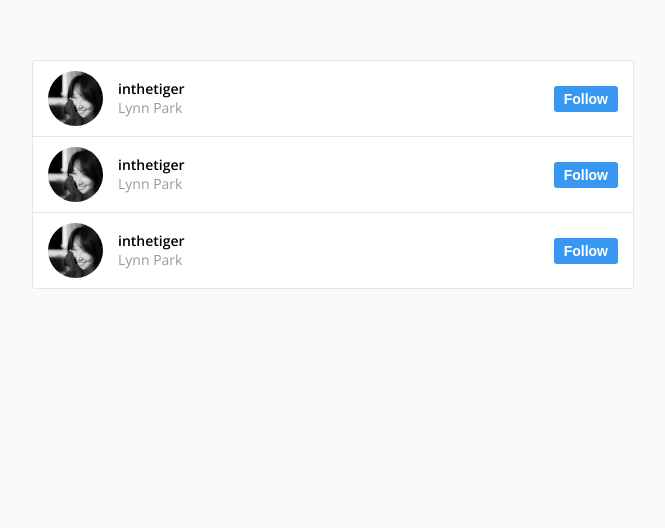
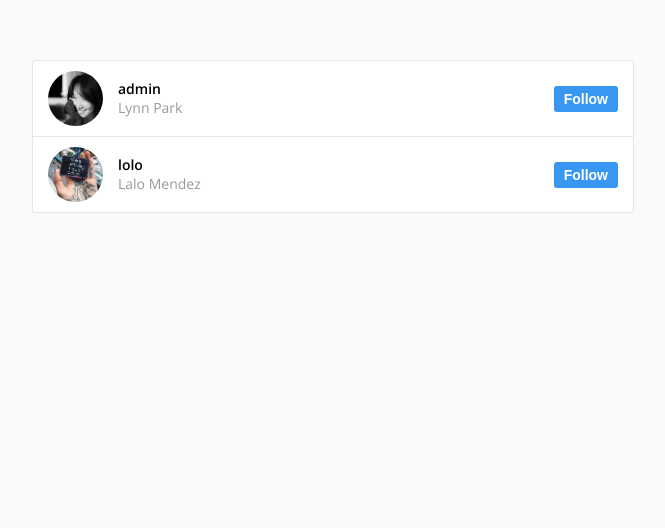
Before and after one commit to nomadcoders/vietgram_django, a Django app: page /explore/ in a window 1280 px wide. Shown: the part 76-604 px from the top of the page, without its empty margins (307-972 px from the left). Run offline with Django 3.2, Linux system fonts and the light colour scheme; a user stored in the database is signed in; data comes from the database, SQL or seed files in the repository; both versions use the stored data as it was after the commit.

Commit message:
Explore users

```diff
--- a/templates/explore.html
+++ b/templates/explore.html
@@ -1,45 +1,20 @@
  {% extends 'base.html' %} {%block title%}Explore{%endblock title%} {% block content%}
 <main id="explore">
     <ul class="explore__users">
+        {% for user in users %}
         <li class="explore__user">
-
             <div class="explore__user-column">
-                <img src="images/avatar.jpg" class="explore__avatar" />
+                <img src="{{user.profile_photo.url}}" class="explore__avatar" />
                 <div class="explore__info">
-                    <span class="explore__username">inthetiger</span>
-                    <span class="explore__full-name">Lynn Park</span>
+                    <span class="explore__username">{{user.username}}</span>
+                    <span class="explore__full-name">{{user.get_full_name}}</span>
                 </div>
             </div>
             <div class="explore__user-column">
                 <button>Follow</button>
             </div>
         </li>
-        <li class="explore__user">
-
-            <div class="explore__user-column">
-                <img src="images/avatar.jpg" class="explore__avatar" />
-                <div class="explore__info">
-                    <span class="explore__username">inthetiger</span>
-                    <span class="explore__full-name">Lynn Park</span>
-                </div>
-            </div>
-            <div class="explore__user-column">
-                <button>Follow</button>
-            </div>
-        </li>
-        <li class="explore__user">
-
-            <div class="explore__user-column">
-                <img src="images/avatar.jpg" class="explore__avatar" />
-                <div class="explore__info">
-                    <span class="explore__username">inthetiger</span>
-                    <span class="explore__full-name">Lynn Park</span>
-                </div>
-            </div>
-            <div class="explore__user-column">
-                <button>Follow</button>
-            </div>
-        </li>
+        {% endfor %}
     </ul>
 </main>
 {% endblock content%}
--- a/templates/profile.html
+++ b/templates/profile.html
@@ -2,7 +2,7 @@
 <main id="profile">
     <header class="profile__header">
         <div class="profile__column">
-            <img src="{{MEDIA_URL}}/{{user.profile_photo}}" />
+            <img src="{{user.profile_photo.url}}" />
         </div>
         <div class="profile__column">
             <div class="profile__title">
@@ -24,7 +24,7 @@
             <p class="profile__bio">
                 <span class="profile__full-name">
                         {{user.get_full_name}}
-                    </span> {{user.bio}}
+                    </span> {% if user.bio %}{{user.bio}}{% endif %}
                 <a href="{{user.website}}">{{user.website}}</a>
             </p>
         </div>
--- a/users/views.py
+++ b/users/views.py
@@ -29,7 +29,11 @@ def login(request):
 
 def explore(request):
     if request.user.is_authenticated:
-        return render(request, 'explore.html')
+        users = models.User.objects.all()
+        context = {
+            'users': users
+        }
+        return render(request, 'explore.html', context)
     else:
         response = HttpResponseRedirect(reverse('login'))
     return response
@@ -37,10 +41,10 @@ def explore(request):
 
 def profile(request):
     if request.user.is_authenticated:
-        potato = {
+        context = {
             'user': request.user
         }
-        return render(request, 'profile.html', potato)
+        return render(request, 'profile.html', context)
     else:
         response = HttpResponseRedirect(reverse('login'))
     return response
--- a/vietgram/settings.py
+++ b/vietgram/settings.py
@@ -126,3 +126,5 @@ STATICFILES_DIRS = [
     os.path.join(BASE_DIR, 'static'),
 ]
 AUTH_USER_MODEL = 'users.User'
+MEDIA_URL = '/media/'
+MEDIA_ROOT = os.path.join(BASE_DIR, 'media')
--- a/vietgram/urls.py
+++ b/vietgram/urls.py
@@ -1,5 +1,7 @@
 from django.conf.urls import url
 from django.contrib import admin
+from django.conf import settings
+from django.conf.urls.static import static
 from users import views as user_views
 
 urlpatterns = [
@@ -24,4 +26,4 @@ urlpatterns = [
         name='profile'
     ),
     url(r'^admin/', admin.site.urls),
-]
+] + static(settings.MEDIA_URL, document_root=settings.MEDIA_ROOT)
```
Also changed, not shown: db.sqlite3, media/avatar_YDvp70K.jpg (added), media/feedPhoto.jpg (added).
